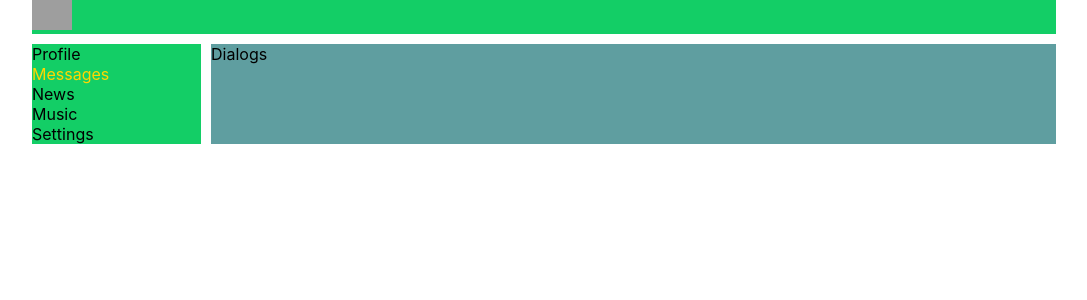
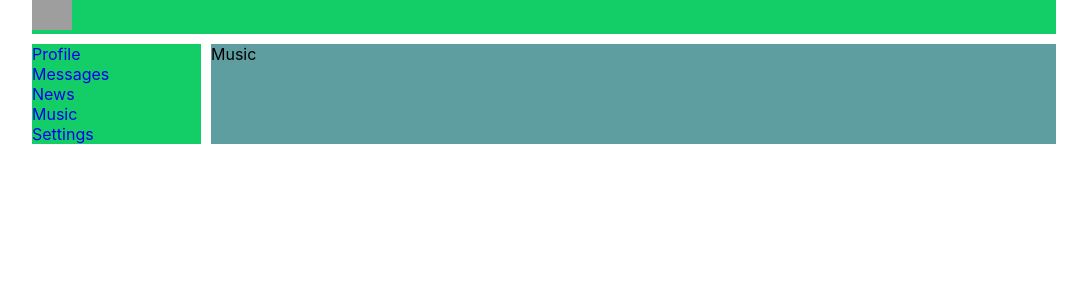
Before and after one commit to alvekimov/React-first-project, a React (Create React App) app: page /music in a window 1280 px wide. Shown: the top 300 px of the page, without its empty margins (96-1183 px from the left). Built offline with nearby package versions, Linux system fonts and the light colour scheme; grey boxes are pictures that could not be loaded.

Commit message:
Настроили route для NavBar

```diff
--- a/package.json
+++ b/package.json
@@ -8,6 +8,7 @@
     "@testing-library/user-event": "^12.8.3",
     "react": "^17.0.2",
     "react-dom": "^17.0.2",
+    "react-router-dom": "^5.3.0",
     "react-scripts": "4.0.3",
     "web-vitals": "^1.1.2"
   },
--- a/src/App.js
+++ b/src/App.js
@@ -1,20 +1,29 @@
 import React from 'react';
 import Header from './components/Header/Header';
 import NavBar from './components/NavBar/NavBar';
-// import Profile from './components/Profile/Profile';
+import Profile from './components/Profile/Profile';
 import './App.css';
 import Dialogs from "./components/Dialogs/Dialogs";
+import {BrowserRouter, Route} from "react-router-dom";
+import Music from "./components/Music/Music";
+import News from "./components/News/News";
+import Settings from "./components/Settings/Settings";
 
 const App = () => {
     return (
-        <div className='app-wrapper'>
-            <Header/>
-            <NavBar/>
-            <div className="app-wrapper-content">
-                {/*<Profile />*/}
-                <Dialogs/>
+        <BrowserRouter>
+            <div className='app-wrapper'>
+                <Header/>
+                <NavBar/>
+                <div className="app-wrapper-content">
+                    <Route path='/dialogs' component={Dialogs}/>
+                    <Route path='/profile' component={Profile}/>
+                    <Route path='/news' component={News}/>
+                    <Route path='/music' component={Music}/>
+                    <Route path='/settings' component={Settings}/>
+                </div>
             </div>
-        </div>
+        </BrowserRouter>
     );
 }
 
--- /dev/null
+++ b/src/components/Music/Music.jsx
@@ -0,0 +1,12 @@
+import React from 'react';
+import s from './Music.module.css';
+
+const Music = () => {
+    return (
+        <div>
+            Music
+        </div>
+    );
+}
+
+export default Music;
--- a/src/components/NavBar/NavBar.jsx
+++ b/src/components/NavBar/NavBar.jsx
@@ -5,19 +5,19 @@
     return (
         <nav className={s.nav}>
             <div className={s.item}>
-        <a>Profile</a>
+                <a href='/profile'>Profile</a>
             </div>
             <div className={`${s.item} ${s.active}`}>
-        <a>Messages</a>
+                <a href='/dialogs'>Messages</a>
             </div>
             <div className={s.item}>
-        <a>News</a>
+                <a href='/news'>News</a>
             </div>
             <div className={s.item}>
-        <a>Music</a>
+                <a href='/music'>Music</a>
             </div>
             <div className={s.item}>
-        <a>Settings</a>
+                <a href='/settings'>Settings</a>
             </div>
         </nav>
     );
--- /dev/null
+++ b/src/components/News/News.jsx
@@ -0,0 +1,12 @@
+import React from 'react';
+import s from './News.module.css';
+
+const News = () => {
+    return (
+        <div>
+            News
+        </div>
+    );
+}
+
+export default News;
--- /dev/null
+++ b/src/components/Settings/Settings.jsx
@@ -0,0 +1,12 @@
+import React from 'react';
+import s from './Settings.module.css';
+
+const Settings = () => {
+    return (
+        <div>
+            Settings
+        </div>
+    );
+}
+
+export default Settings;
```
Also changed, not shown: src/components/Music/Music.module.css (added), src/components/News/News.module.css (added), src/components/Settings/Settings.module.css (added), 1 other file (tests, documents, lock files or other folders). Lines whose indentation alone changed are shown as unchanged.
